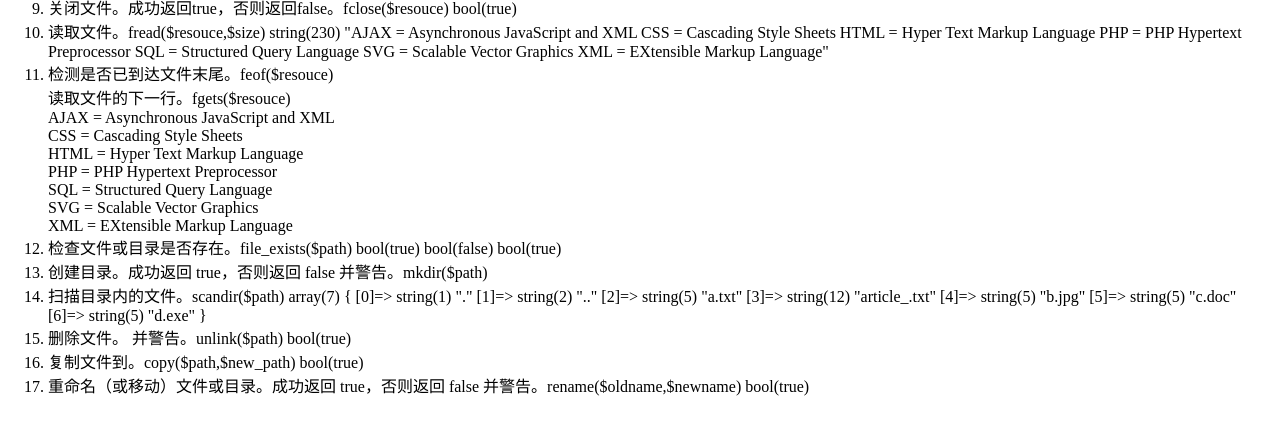
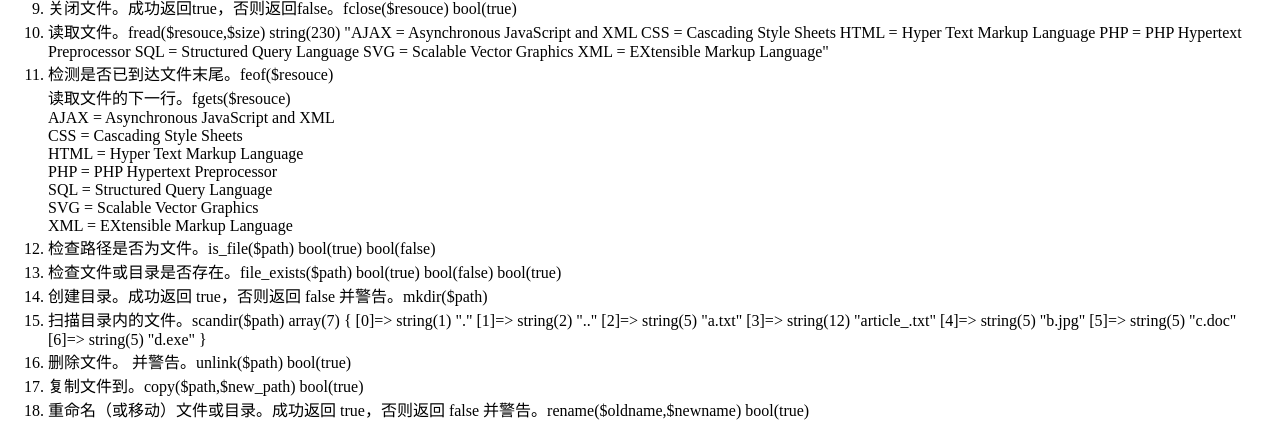
Before and after one commit to xiaoyustudio181/Php, a PHP site: page /operate_file.php in a window 1280 px wide. Shown: the part 711-1148 px from the top of the page. Before the commit the page ends 1107 px from the top, so only its background shows below. Run offline with PHP 8.4, Linux system fonts and the light colour scheme.

Commit message:
update operate_file.php

```diff
--- a/operate_file.php
+++ b/operate_file.php
@@ -38,7 +38,7 @@
         $mode 参数：默认为覆盖写入，当值为 FILE_APPEND 时为追加。
         <?php
         $path = './article.txt';
-        $result=file_put_contents($path, "AJAX = Asynchronous JavaScript and XML
+        $result = file_put_contents($path, "AJAX = Asynchronous JavaScript and XML
 CSS = Cascading Style Sheets
 HTML = Hyper Text Markup Language
 PHP = PHP Hypertext Preprocessor
@@ -63,7 +63,7 @@ XML = EXtensible Markup Language");
         <?php
         $path = './article.txt';
         $result = file_get_contents($path);
-        $result = file_get_contents($path,false,null,strpos($result,'PHP'));
+        $result = file_get_contents($path, false, null, strpos($result, 'PHP'));
         var_dump($result);
 
         echo str_replace("\n", '<br/>', $result);
@@ -96,7 +96,7 @@ XML = EXtensible Markup Language");
     <li>
         关闭文件。成功返回true，否则返回false。fclose($resouce)
         <?php
-        $result=fclose($res);
+        $result = fclose($res);
         var_dump($result);
         ?>
     </li>
@@ -124,6 +124,18 @@ XML = EXtensible Markup Language");
         ?>
     </li>
     <li>
+        检查路径是否为文件。is_file($path)
+        <?php
+        $path = './article.txt';
+        $result = is_file($path);
+        var_dump($result);
+
+        $path = './test_dir';
+        $result = is_file($path);
+        var_dump($result);
+        ?>
+    </li>
+    <li>
         检查文件或目录是否存在。file_exists($path)
         <?php
         $path = './article.txt';
@@ -146,13 +158,13 @@ XML = EXtensible Markup Language");
         if (!file_exists($path)) {
             mkdir($path);
         }
-        if(!file_exists($path . '/a.txt'))
+        if (!file_exists($path . '/a.txt'))
             file_put_contents($path . '/a.txt', '');
-        if(!file_exists($path . '/b.jpg'))
+        if (!file_exists($path . '/b.jpg'))
             file_put_contents($path . '/b.jpg', '');
-        if(!file_exists($path . '/c.doc'))
+        if (!file_exists($path . '/c.doc'))
             file_put_contents($path . '/c.doc', '');
-        if(!file_exists($path . '/d.exe'))
+        if (!file_exists($path . '/d.exe'))
             file_put_contents($path . '/d.exe', '');
         ?>
     </li>
@@ -168,7 +180,7 @@ XML = EXtensible Markup Language");
         删除文件。 并警告。unlink($path)
         <?php
         $path = './test_dir/d.exe';
-        if(file_exists($path)){
+        if (file_exists($path)) {
             $result = unlink($path);
             var_dump($result);
         }
@@ -178,7 +190,7 @@ XML = EXtensible Markup Language");
         复制文件到。copy($path,$new_path)
         <?php
         $path = './article.txt';
-        $result=copy($path,'./test_dir/article_.txt');
+        $result = copy($path, './test_dir/article_.txt');
         var_dump($result);
         ?>
     </li>
@@ -186,7 +198,7 @@ XML = EXtensible Markup Language");
         重命名（或移动）文件或目录。成功返回 true，否则返回 false 并警告。rename($oldname,$newname)
         <?php
         $path = './test_dir/article_.txt';
-        $result=rename($path,'./test_dir/article_.txt');
+        $result = rename($path, './test_dir/article_.txt');
         var_dump($result);
         ?>
     </li>
```
